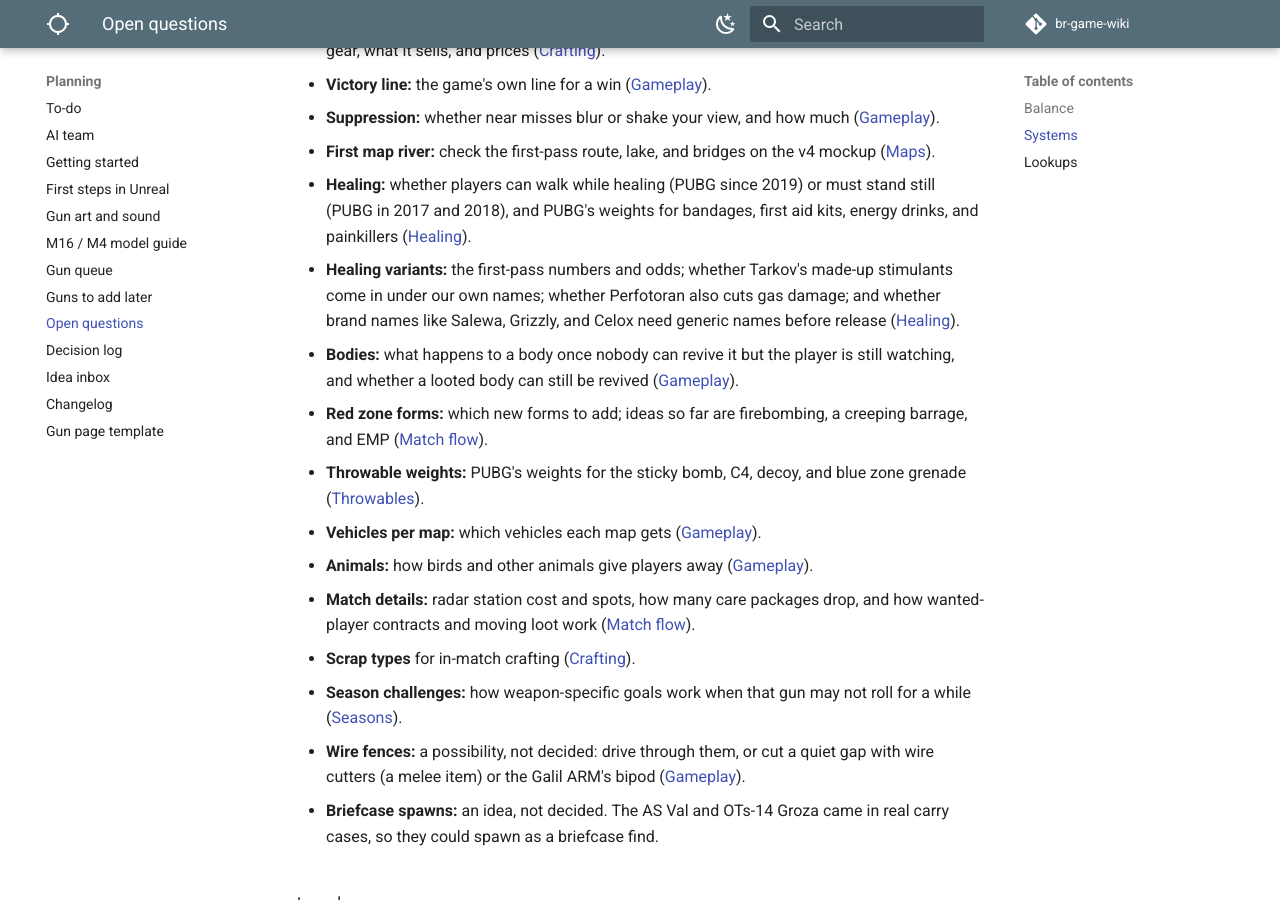
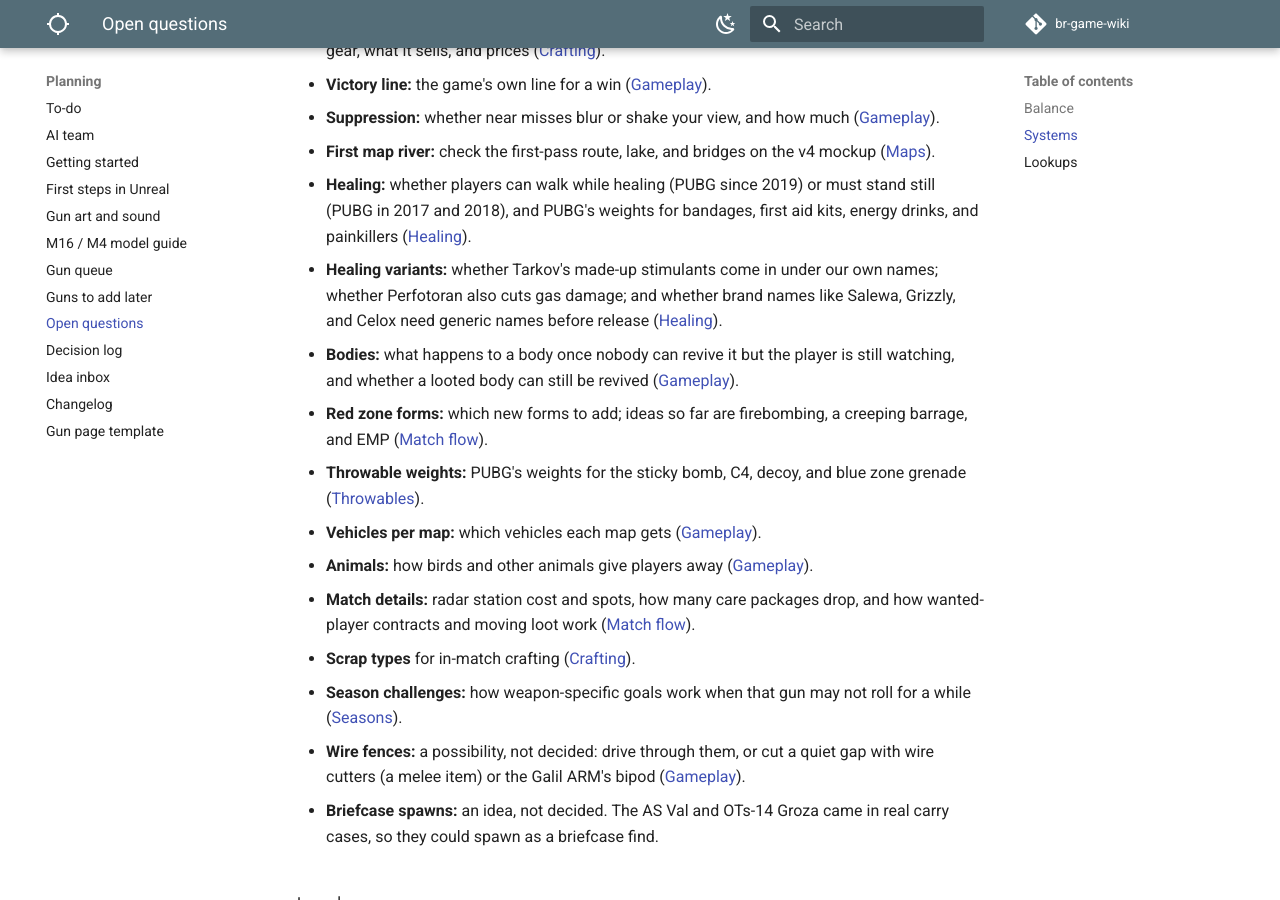
Before and after one commit to DerrickSpartan1/br-game-wiki, an MkDocs documentation site: the page built from docs/planning/open-questions.md, in a window 1280 px wide and 900 px high, scrolled down 1880 px. Built offline with MkDocs 1.6.1 and Material for MkDocs 9.7.7, drawn with Linux system fonts in a browser that asks for light colours; comment, search, counter and statistics services are not loaded.

Commit message:
Tick the healing review
Co-Authored-By: Claude Opus 5.5 <noreply@anthropic.com>
Claude-Session: https://claude.ai/code/session_01LAp2s4euUjj6HZthupXLj4

```diff
--- a/docs/planning/open-questions.md
+++ b/docs/planning/open-questions.md
@@ -32,7 +32,7 @@ Everything still undecided or still to look up. When one is settled, it moves to
 - **Suppression:** whether near misses blur or shake your view, and how much ([Gameplay](../systems/gameplay.md#sound)).
 - **First map river:** check the first-pass route, lake, and bridges on the v4 mockup ([Maps](../systems/maps.md#river)).
 - **Healing:** whether players can walk while healing (PUBG since 2019) or must stand still (PUBG in 2017 and 2018), and PUBG's weights for bandages, first aid kits, energy drinks, and painkillers ([Healing](../systems/healing.md)).
-- **Healing variants:** the first-pass numbers and odds; whether Tarkov's made-up stimulants come in under our own names; whether Perfotoran also cuts gas damage; and whether brand names like Salewa, Grizzly, and Celox need generic names before release ([Healing](../systems/healing.md#variants)).
+- **Healing variants:** whether Tarkov's made-up stimulants come in under our own names; whether Perfotoran also cuts gas damage; and whether brand names like Salewa, Grizzly, and Celox need generic names before release ([Healing](../systems/healing.md#variants)).
 - **Bodies:** what happens to a body once nobody can revive it but the player is still watching, and whether a looted body can still be revived ([Gameplay](../systems/gameplay.md#knockdowns-revives)).
 - **Red zone forms:** which new forms to add; ideas so far are firebombing, a creeping barrage, and EMP ([Match flow](../systems/match-flow.md#red-zones)).
 - **Throwable weights:** PUBG's weights for the sticky bomb, C4, decoy, and blue zone grenade ([Throwables](../systems/weapon-pool.md#throwables)).
```
Also changed, not shown: docs/planning/changelog.md (+1 -0 lines), docs/planning/to-do.md (+1 -1 lines).
